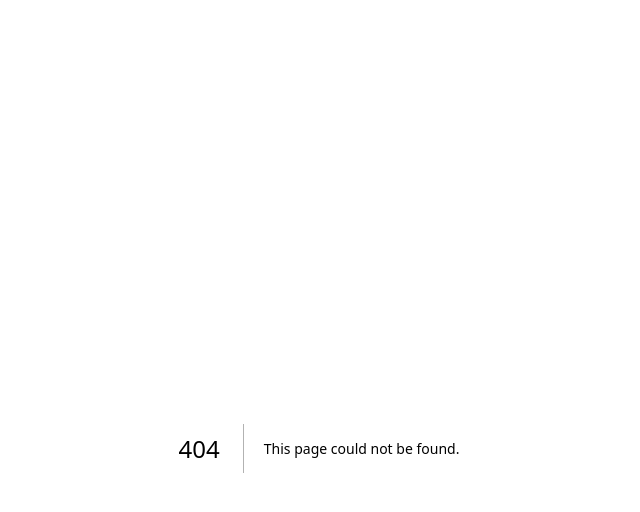
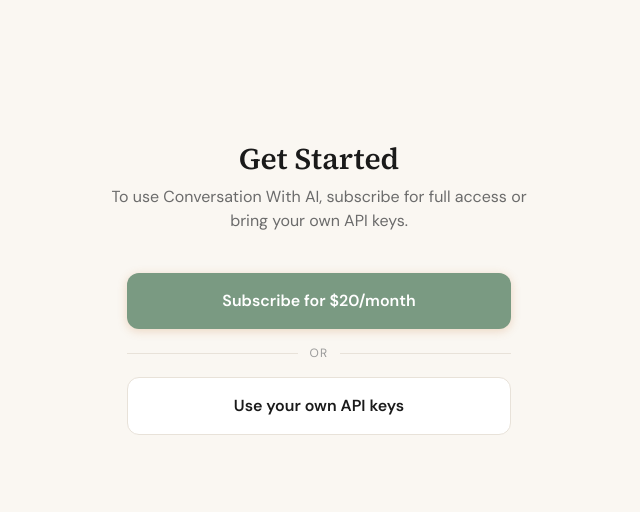
Before and after one commit to jalemieux/conversation_with_ai, a Next.js app: page /setup in a window 1280 px wide. Before the commit this address had no page. Shown: the top 512 px of the page, without its empty margins (321-961 px from the left). Built offline with nearby package versions, Linux system fonts and the light colour scheme.

Commit message:
feat: add setup page with subscribe and BYOK CTAs
Co-Authored-By: Claude Opus 4.6 <noreply@anthropic.com>

```diff
--- /dev/null
+++ b/src/app/setup/page.tsx
@@ -0,0 +1,54 @@
+'use client'
+
+import { useState } from 'react'
+
+export default function SetupPage() {
+  const [loading, setLoading] = useState(false)
+
+  async function handleSubscribe() {
+    setLoading(true)
+    try {
+      const res = await fetch('/api/stripe/checkout', { method: 'POST' })
+      const data = await res.json()
+      if (data.url) {
+        window.location.href = data.url
+      }
+    } catch {
+      setLoading(false)
+    }
+  }
+
+  return (
+    <div className="flex flex-col items-center justify-center min-h-[60vh]">
+      <h1 className="font-[family-name:var(--font-serif)] text-3xl font-semibold text-ink mb-2">
+        Get Started
+      </h1>
+      <p className="text-ink-muted mb-10 text-center max-w-md">
+        To use Conversation With AI, subscribe for full access or bring your own API keys.
+      </p>
+
+      <div className="w-full max-w-sm space-y-4">
+        <button
+          onClick={handleSubscribe}
+          disabled={loading}
+          className="w-full py-4 bg-amber text-white rounded-xl font-semibold text-base hover:bg-amber-light transition-all shadow-[0_2px_10px_rgba(194,116,47,0.25)] hover:shadow-[0_4px_16px_rgba(194,116,47,0.3)] disabled:opacity-50 cursor-pointer"
+        >
+          {loading ? 'Redirecting...' : 'Subscribe for $20/month'}
+        </button>
+
+        <div className="flex items-center gap-3">
+          <div className="flex-1 h-px bg-border" />
+          <span className="text-xs text-ink-faint uppercase tracking-widest">or</span>
+          <div className="flex-1 h-px bg-border" />
+        </div>
+
+        <a
+          href="/settings"
+          className="block w-full py-4 text-center bg-card border border-border rounded-xl font-semibold text-base text-ink hover:border-amber/30 transition-all"
+        >
+          Use your own API keys
+        </a>
+      </div>
+    </div>
+  )
+}
```
